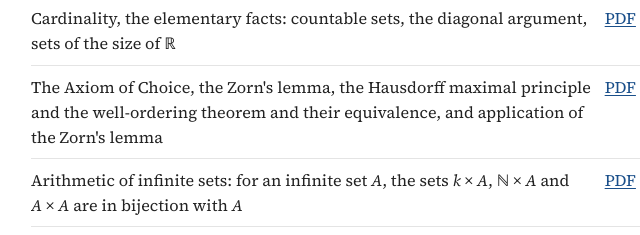
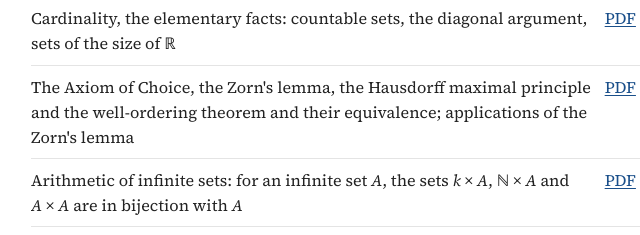
Before and after one commit to zhayittttt-cmyk/zhayittttt-cmyk.github.io, a plain HTML site: page notes.html in a window 1280 px wide. Shown: the part 2251-2486 px from the top of the page, 252-892 px from the left. Drawn offline with Linux system fonts and the light colour scheme.

Commit message:
Update site 2026-11-27

```diff
--- a/notes.html
+++ b/notes.html
@@ -143,7 +143,7 @@
     <tbody>
       <tr><td>The Cantor–Schröder–Bernstein theorem: two proofs, by monotonicity and by countable intersections</td><td><a href="notes/short/cantor-schroeder-bernstein.pdf" target="_blank" rel="noopener">PDF</a></td><td class="nowrap">Nov 2026</td></tr>
       <tr><td>Cardinality, the elementary facts: countable sets, the diagonal argument, sets of the size of&nbsp;ℝ</td><td><a href="notes/short/cardinality.pdf" target="_blank" rel="noopener">PDF</a></td><td class="nowrap">Nov 2026</td></tr>
-      <tr><td>The Axiom of Choice, the Zorn's lemma, the Hausdorff maximal principle and the well-ordering theorem and their equivalence, and application of the Zorn's lemma</td><td><a href="notes/short/axiom-of-choice-and-zorns-lemma.pdf" target="_blank" rel="noopener">PDF</a></td><td class="nowrap">Nov 2026</td></tr>
+      <tr><td>The Axiom of Choice, the Zorn's lemma, the Hausdorff maximal principle and the well-ordering theorem and their equivalence; applications of the Zorn's lemma</td><td><a href="notes/short/axiom-of-choice-and-zorns-lemma.pdf" target="_blank" rel="noopener">PDF</a></td><td class="nowrap">Nov 2026</td></tr>
       <tr><td>Arithmetic of infinite sets: for an infinite set <i>A</i>, the sets <i>k</i>&nbsp;×&nbsp;<i>A</i>, ℕ&nbsp;×&nbsp;<i>A</i> and <i>A</i>&nbsp;×&nbsp;<i>A</i> are in bijection with&nbsp;<i>A</i></td><td><a href="notes/short/arithmetic-of-infinite-sets.pdf" target="_blank" rel="noopener">PDF</a></td><td class="nowrap">Nov 2026</td></tr>
     </tbody>
   </table>
```
